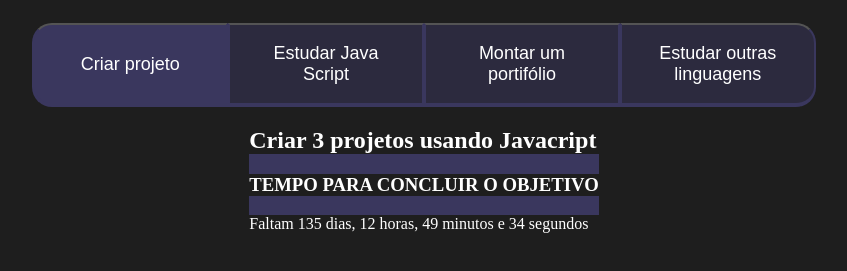
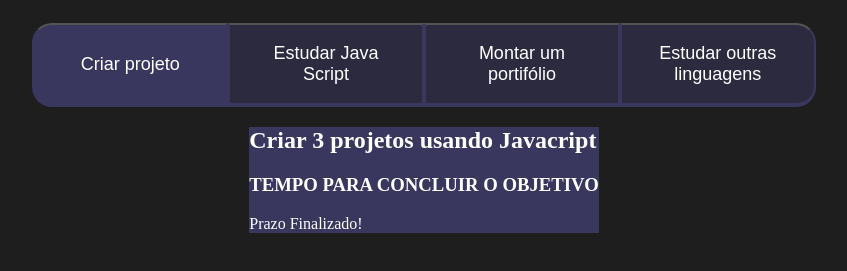
Before and after one commit to Luanabilha/Luana, a plain HTML site: page index.html in a window 1280 px wide. Both pictures are taken after a click on the button "Criar projeto". Shown: the part 75-346 px from the top of the page, without its empty margins (216-1063 px from the left). Drawn offline with Linux system fonts and the light colour scheme.

Commit message:
Add files via upload

```diff
--- a/main.js
+++ b/main.js
@@ -1,33 +1,43 @@
 const botoes = document.querySelectorAll(".botao");
-const conteudo =document.querySelectorAll(".aba-conteudo")
-const tempo=  document.querySelectorAll(".contador")
+const conteudo = document.querySelectorAll(".aba-conteudo")
+const tempo = document.querySelectorAll(".contador")
 console.log(botoes)
-const tempoObjetivo1=new Date(2024,11,08);
-const tempoObjetivo2=new Date(2025,0,10);
-const tempoObjetivo3=new Date(2024,8,10);
-const tempoObjetivo4=new Date(2024,9,19);
-const tempoObjetivo5=new Date(2025,11,09);
-const agora=new Date();
+const tempoObjetivo1 = new Date(2023, 11, 08);
+const tempoObjetivo2 = new Date(2025, 0, 10);
+const tempoObjetivo3 = new Date(2024, 8, 10);
+const tempoObjetivo4 = new Date(2024, 9, 19);
+function calculaTempo(tempoObjetivo) {
+   const agora = new Date();
    let segundos;
    let minutos;
    let horas;
    let dias;
-segundos = (tempoObjetivo1 - agora)/1000
-minutos = segundos/60
-horas = minutos/60
-dias = horas/24
-segundos=Math.floor(segundos)
-minutos=Math.floor(minutos)
-horas=Math.floor(horas)
-dias=Math.floor(dias)
-segundos = segundos%60
-minutos=minutos%60
-horas = horas%24
+   segundos = (tempoObjetivo - agora) / 1000
+   minutos = segundos / 60
+   horas = minutos / 60
+   dias = horas / 24
+   segundos = Math.floor(segundos)
+   minutos = Math.floor(minutos)
+   horas = Math.floor(horas)
+   dias = Math.floor(dias)
+   segundos = segundos % 60
+   minutos = minutos % 60
+   horas = horas % 24
+  if (segundos >= 0){
+   return `Faltam ${dias} dias, ${horas} horas, ${minutos} minutos e ${segundos} segundos`
+  }
+    else {
+     return "Prazo Finalizado!"
+  }
 
-tempo[0].textContent= `Faltam ${dias} dias, ${horas} horas, ${minutos} minutos e ${segundos} segundos`
-for(let i=0; i <botoes.length; i++) {
- botoes[i].onclick = function(){
-   for(j=0; j<botoes.length; j++){
+}
+tempo[0].textContent = calculaTempo(tempoObjetivo1);
+tempo[1].textContent = calculaTempo(tempoObjetivo2);
+tempo[2].textContent = calculaTempo(tempoObjetivo3);
+tempo[3].textContent = calculaTempo(tempoObjetivo4);
+for (let i = 0; i < botoes.length; i++) {
+   botoes[i].onclick = function () {
+      for (j = 0; j < botoes.length; j++) {
          botoes[j].classList.remove("ativo");
          conteudo[j].classList.remove("ativo");
       }
--- a/style.css
+++ b/style.css
@@ -8,10 +8,12 @@
 }
 
 *{
-    background-color: var(--cor-de-fundo);
+
     color: var(--branco);
 }
-
+body{
+    background-color: var(--cor-de-fundo);
+}
 span{
     color: var(--verde);
 }
```
Lines whose indentation alone changed are shown as unchanged.
